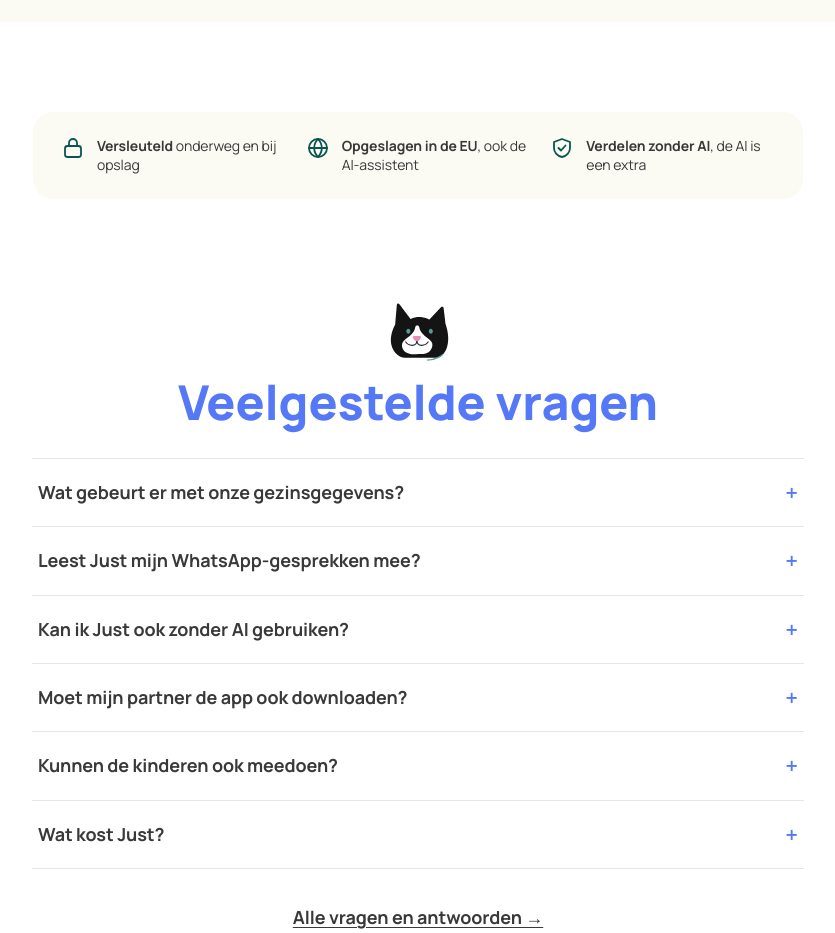
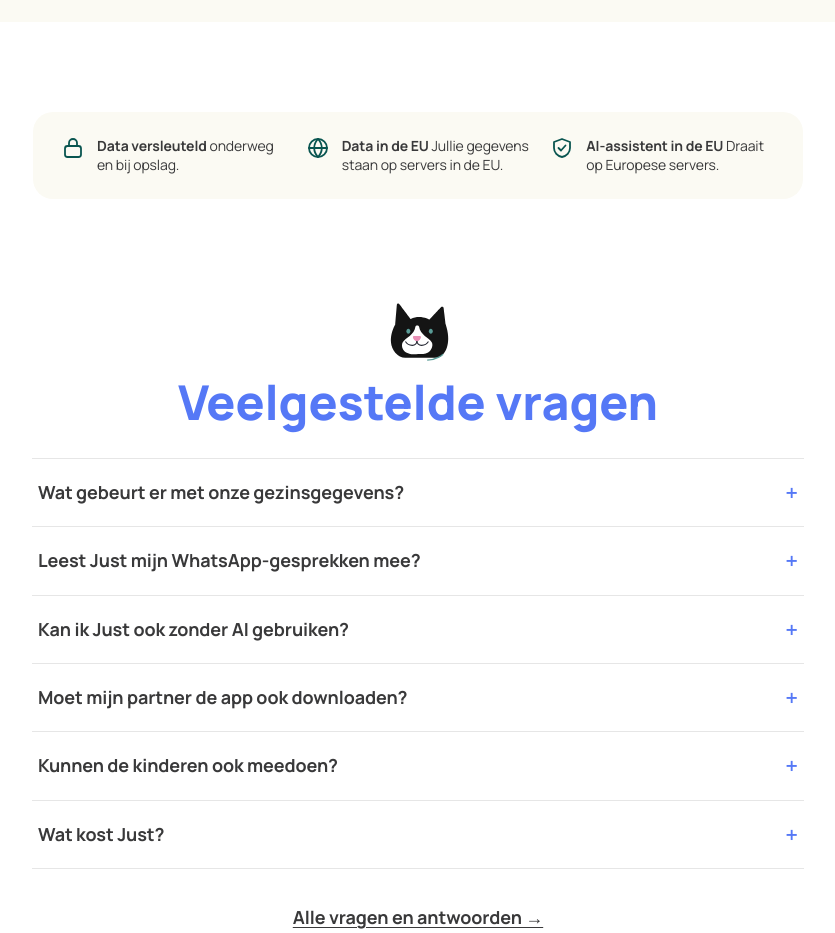
Before and after one commit to Klaar-is-Kees/justfamilywebsite, a plain HTML site: page index.html in a window 1280 px wide. Shown: the part 4660-5593 px from the top of the page, without its empty margins (222-1057 px from the left). Drawn offline with nearby package versions, Linux system fonts and the light colour scheme.

Commit message:
Update trust bar text in index.html

```diff
--- a/index.html
+++ b/index.html
@@ -364,15 +364,15 @@
       <ul class="hp-trust-bar">
         <li>
           <svg viewBox="0 0 24 24" aria-hidden="true"><rect x="4" y="10" width="16" height="11" rx="2.5"/><path d="M8 10V7a4 4 0 0 1 8 0v3"/></svg>
-          <span><strong>Versleuteld</strong> onderweg en bij opslag</span>
+          <span><strong>Data versleuteld</strong> onderweg en bij opslag.</span>
         </li>
         <li>
           <svg viewBox="0 0 24 24" aria-hidden="true"><circle cx="12" cy="12" r="9"/><path d="M3 12h18M12 3c2.5 2.6 3.8 5.6 3.8 9s-1.3 6.4-3.8 9c-2.5-2.6-3.8-5.6-3.8-9S9.5 5.6 12 3z"/></svg>
-          <span><strong>Opgeslagen in de EU</strong>, ook de AI-assistent</span>
+          <span><strong>Data in de EU</strong> Jullie gegevens staan op servers in de EU.</span>
         </li>
         <li>
           <svg viewBox="0 0 24 24" aria-hidden="true"><path d="M12 3l8 3v6c0 4.5-3.4 8.2-8 9-4.6-.8-8-4.5-8-9V6l8-3z"/><path d="M8.5 12l2.5 2.5 4.5-5"/></svg>
-          <span><strong>Verdelen zonder AI</strong>, de AI is een extra</span>
+          <span><strong>AI-assistent in de EU</strong> Draait op Europese servers.</span>
         </li>
       </ul>
     </div>
```
